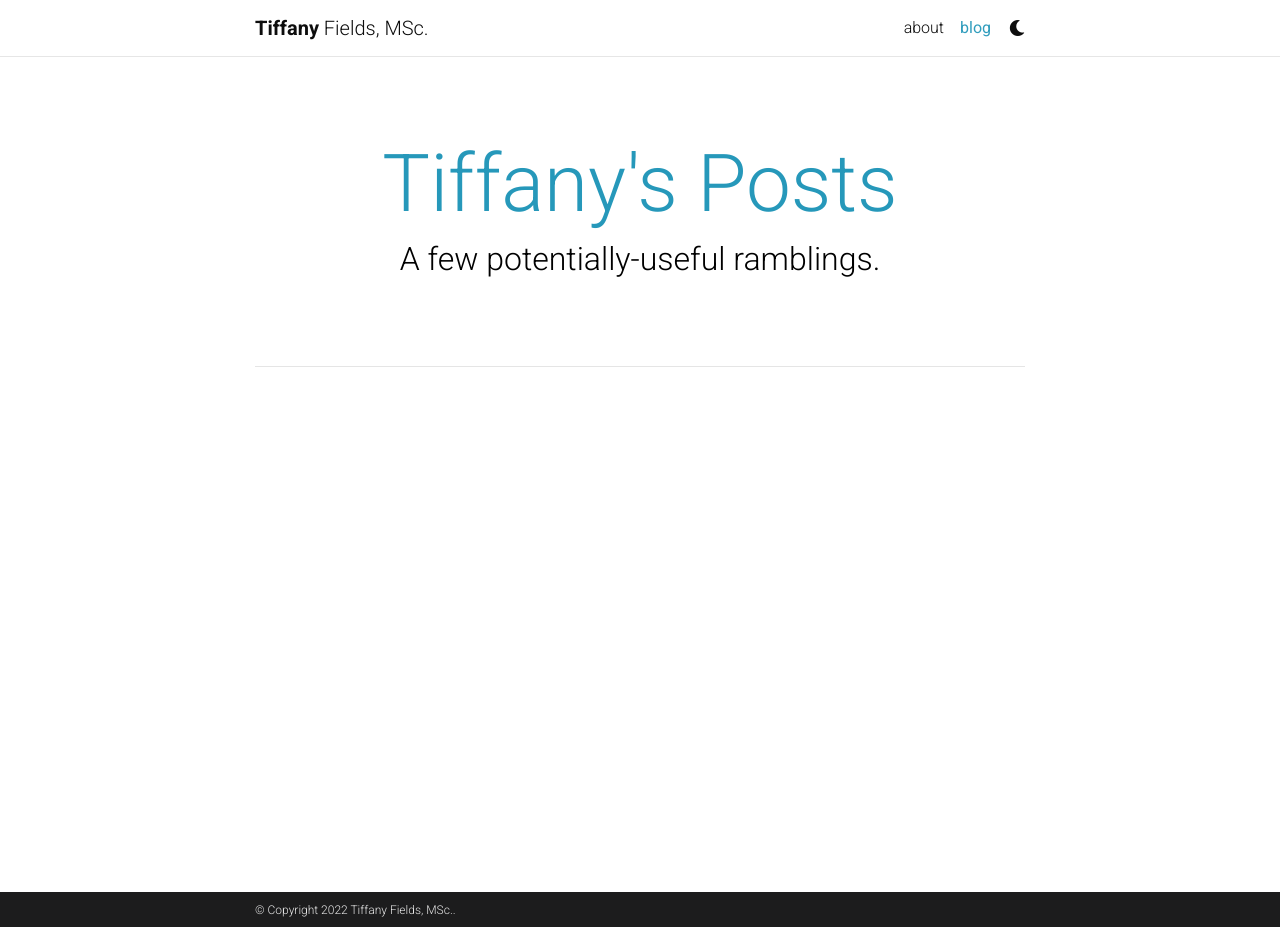
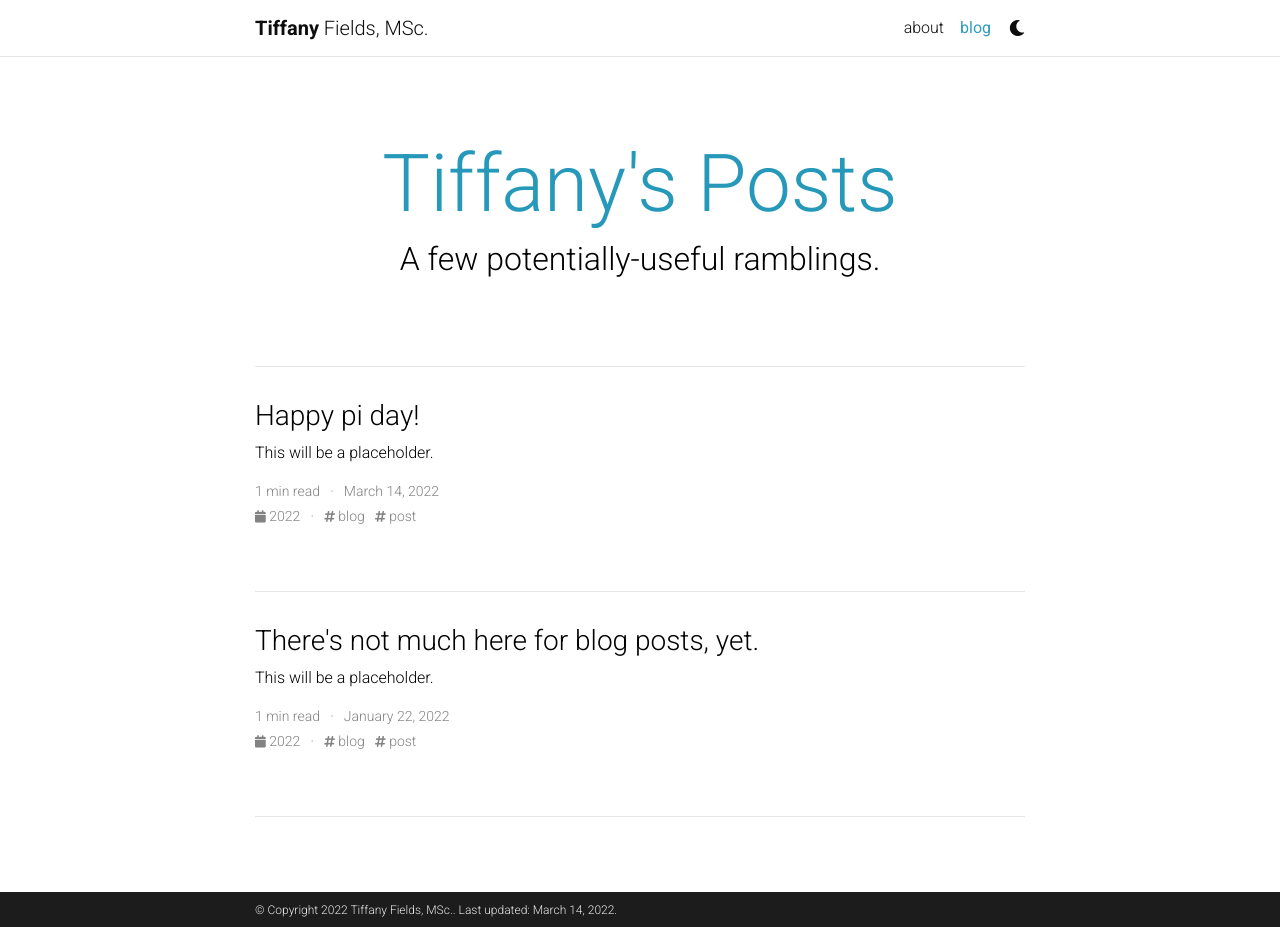
Before and after one commit to tiffzny/tiffzny.github.io, a Jekyll site: the page built from blog/index.html, in a window 1280 px wide and 927 px high. Built offline with Jekyll 4.4.1, drawn with Linux system fonts in a browser that asks for light colours; full-size pictures stand in for the smaller copies a plugin makes; the list of posts is cut into pages by our own code; comment, search, counter and statistics services are not loaded; a style sheet for code colours, icons or effects is not loaded.

Commit message:
updating config file

```diff
--- a/_config.yml
+++ b/_config.yml
@@ -19,7 +19,7 @@
 icon: ✨ # the emoji used as the favicon
 url: https://www.tiffanyfields.space #https://tiffzny.github.io # the base hostname & protocol for your site
 baseurl: # the subpath of your site, e.g. /blog/
-last_updated: false # set to true if you want to display last updated in the footer
+last_updated: true # set to true if you want to display last updated in the footer
 impressum_path:  # set to path to include impressum link in the footer, use the same path as permalink in a page, helps to conform with EU GDPR
 
 # -----------------------------------------------------------------------------
@@ -89,7 +89,7 @@
 
 # Pagination
 pagination:
-  enabled: false
+  enabled: true
 
 # Comments
 disqus_shortname: al-folio # put your disqus shortname
```
